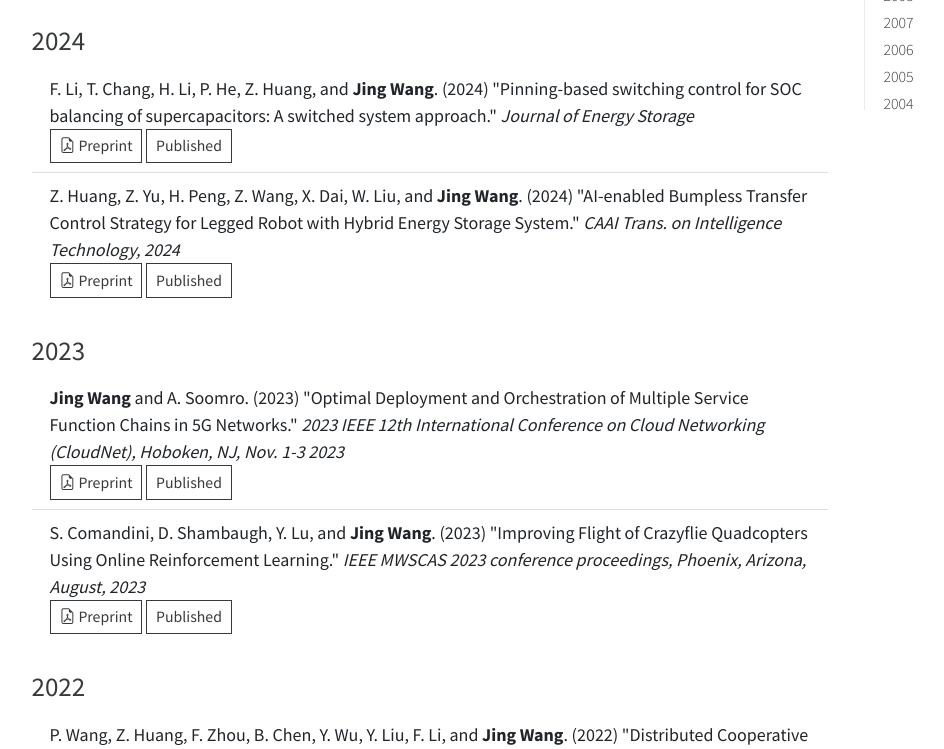
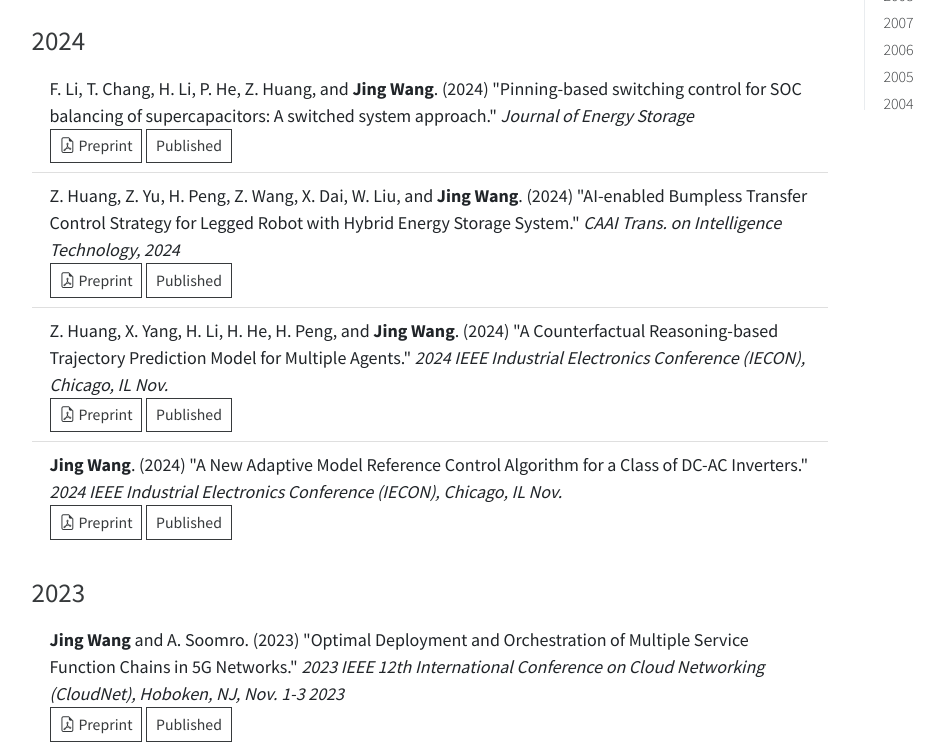
Before and after one commit to jingwang-ece/main, a plain HTML site: page publications.html in a window 1280 px wide. Shown: the part 690-1439 px from the top of the page, without its empty margins (138-1082 px from the left). Drawn offline with nearby package versions, Linux system fonts and the light colour scheme; a script that the page names is missing; some icons are missing.

Commit message:
Update publications.html

```diff
--- a/publications.html
+++ b/publications.html
@@ -201,6 +201,20 @@ balancing of supercapacitors: A switched system approach." <em>Journal of Energy
         <i class="bi bi-file-earmark-pdf" role="img" aria-label="Preprint"></i>
         Preprint
     </a> <a class="btn btn-outline-dark btn-sm" ,="" href="https://ietresearch.onlinelibrary.wiley.com/doi/10.1049/cit2.12330" target="_blank" rel="noopener noreferrer">
+        <i class="ai ai-archive" role="img" aria-label="Published"></i>
+        Published
+    </a></li>
+<li class="list-group-item">Z. Huang, X. Yang, H. Li, H. He, H. Peng, and <strong>Jing Wang</strong>. (2024) "A Counterfactual Reasoning-based Trajectory Prediction Model for Multiple Agents." <em>2024 IEEE Industrial Electronics Conference (IECON), Chicago, IL Nov.</em><br><a class="btn btn-outline-dark btn-sm" ,="" href="https://ieeexplore.ieee.org/document/10905592" target="_blank" rel="noopener noreferrer">
+        <i class="bi bi-file-earmark-pdf" role="img" aria-label="Preprint"></i>
+        Preprint
+    </a> <a class="btn btn-outline-dark btn-sm" ,="" href="https://ieeexplore.ieee.org/document/10905592" target="_blank" rel="noopener noreferrer">
+        <i class="ai ai-archive" role="img" aria-label="Published"></i>
+        Published
+    </a></li>
+<li class="list-group-item"><strong>Jing Wang</strong>. (2024) "A New Adaptive Model Reference Control Algorithm for a Class of DC-AC Inverters." <em>2024 IEEE Industrial Electronics Conference (IECON), Chicago, IL Nov.</em><br><a class="btn btn-outline-dark btn-sm" ,="" href="https://ieeexplore.ieee.org/document/10905995" target="_blank" rel="noopener noreferrer">
+        <i class="bi bi-file-earmark-pdf" role="img" aria-label="Preprint"></i>
+        Preprint
+    </a> <a class="btn btn-outline-dark btn-sm" ,="" href="https://ieeexplore.ieee.org/document/10905995" target="_blank" rel="noopener noreferrer">
         <i class="ai ai-archive" role="img" aria-label="Published"></i>
         Published
     </a></li></ul>
```
